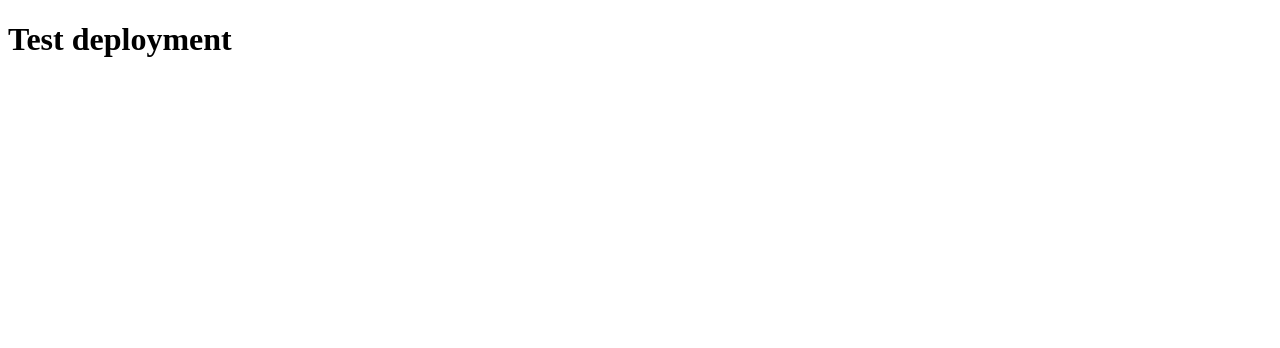
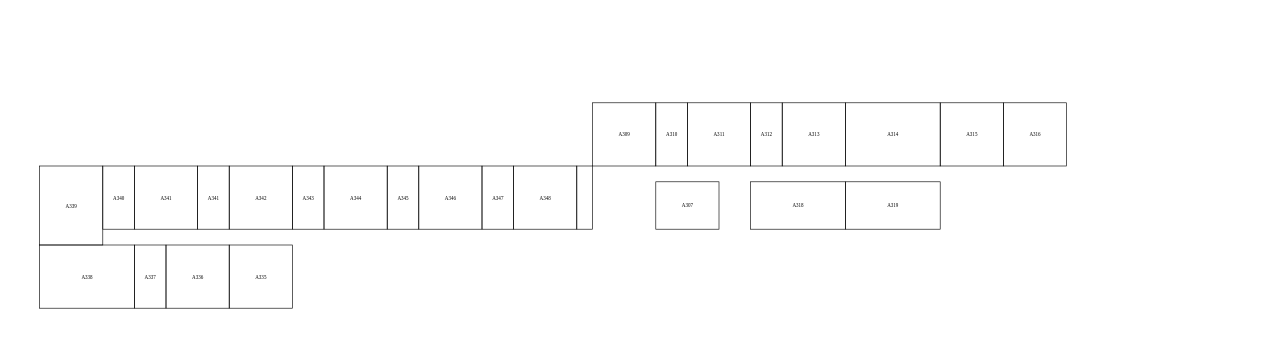
Before and after one commit to Infopisteprojekti/infopiste, a React (Vite) app in the folder frontend/: page / in a window 1280 px wide. Shown: the top 348 px of the page. Built offline with nearby package versions, Linux system fonts and the light colour scheme.

Commit message:
fix incorrect container name reference, return App.jsx

```diff
--- a/frontend/src/App.jsx
+++ b/frontend/src/App.jsx
@@ -4,7 +4,7 @@ function App() {
   return (
     <>
       <div>
-        <h1>Test deployment</h1>
+        <Floorplan />
       </div>
     </>
   );
```
Also changed, not shown: 2 other files (tests, documents, lock files or other folders).
